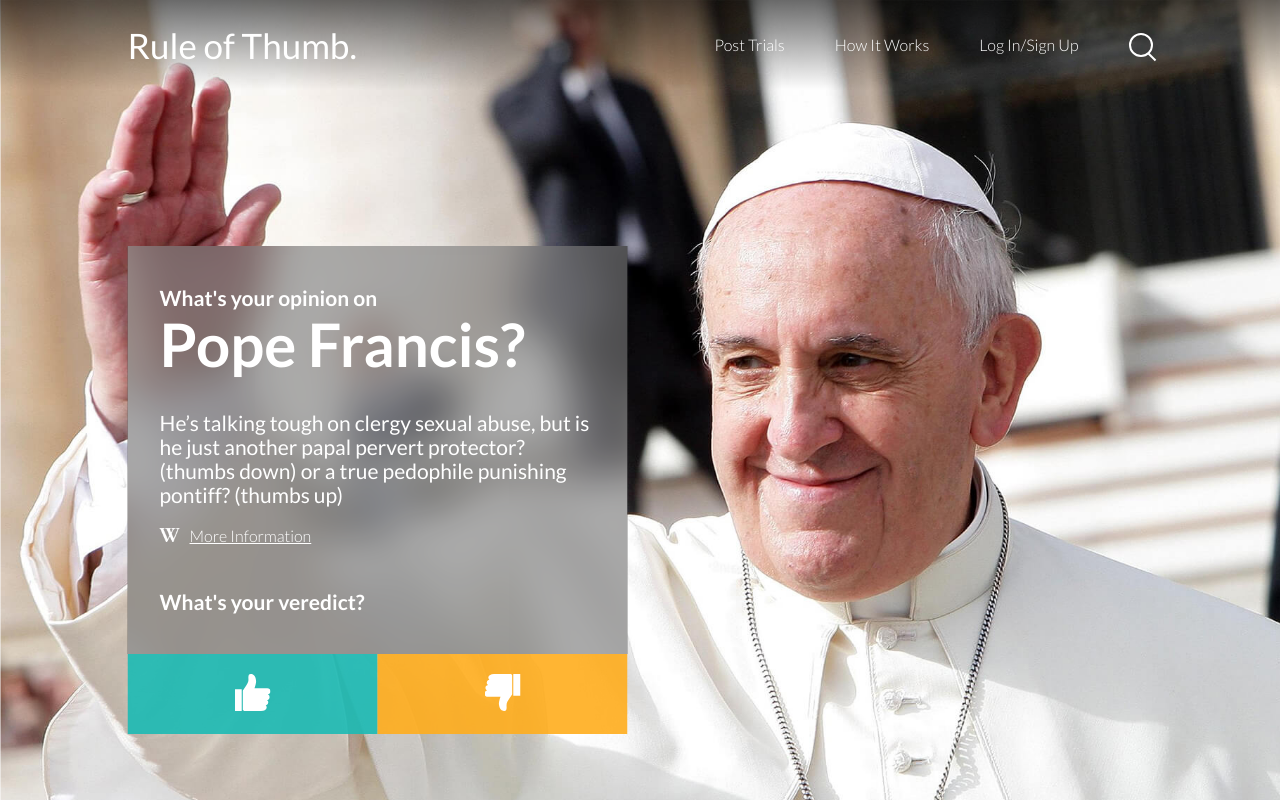
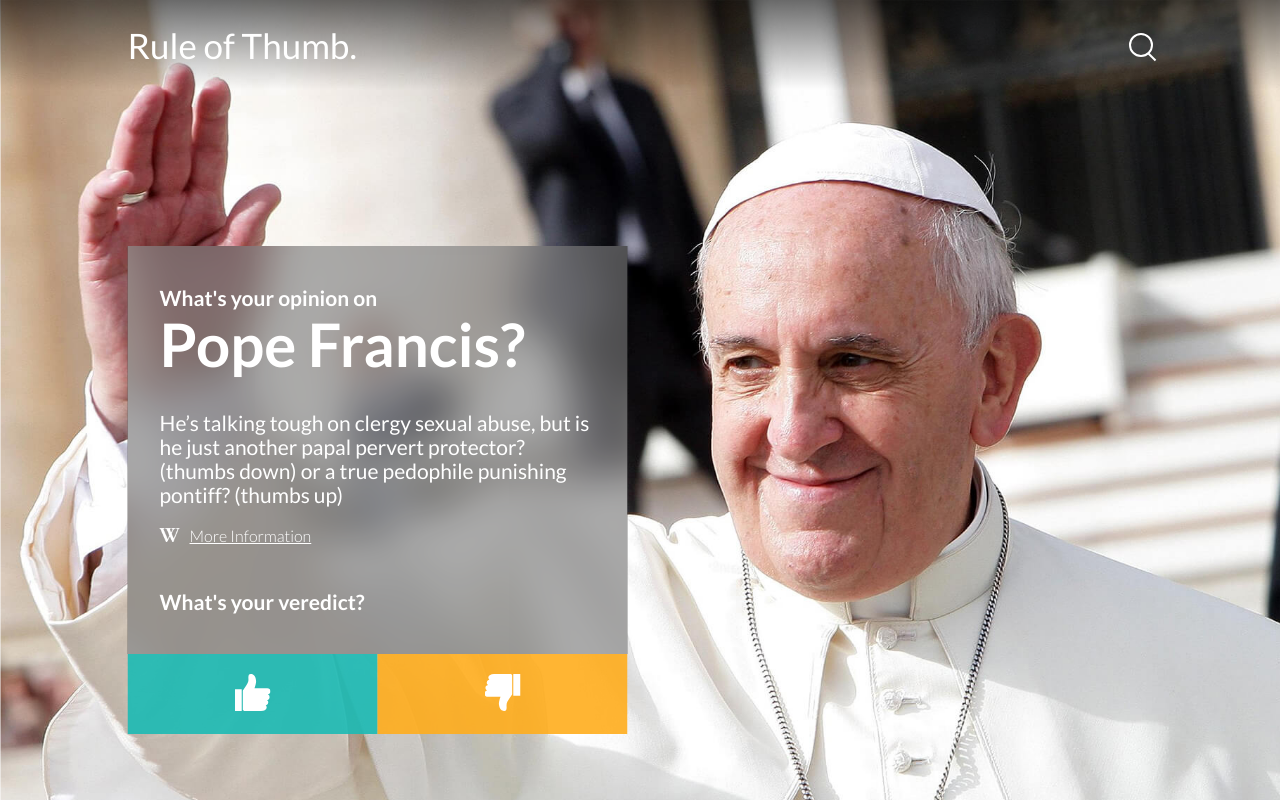
Before and after one commit to mateoodlc/zemoga-test, a Vue app: page / in a window 1280 px wide. Shown: the top 800 px of the page. Built offline with nearby package versions, Linux system fonts and the light colour scheme; no server answers; the database is empty.

Commit message:
additional work for test from now on: menu updates

```diff
--- a/src/styles/home.scss
+++ b/src/styles/home.scss
@@ -32,6 +32,7 @@ header.site-header {
   position: relative;
   font-size: 22px;
   color: #fff;
+  z-index: 999;
 }
 
 .site-header__button {
@@ -97,14 +98,16 @@ nav.nav-container {
   position: absolute;
   display: flex;
   justify-content: center;
-  align-items: center;
+  align-items: flex-start;
   top: 0;
   left: 0;
   width: 100vw;
   height: 100vh;
+  padding-left: 32px;
+  padding-top: 150px;
   background-color: $blue;
   transform: translateX(-100%);
-  transition: transform 0.3;
+  transition: transform 0.3s ease-in-out;
 }
 
 nav.nav-container.nav-container--opened {
@@ -113,37 +116,52 @@ nav.nav-container.nav-container--opened {
 
 nav.nav-container {
   .nav-list__wrapper {
+    position: relative;
     display: flex;
     flex-direction: column;
     justify-content: space-around;
-    align-items: center;
+    align-items: flex-start;
     width: 100%;
     height: 25%;
+    padding-left: 32px;
   }
 }
 
-nav.nav-container .nav-list__wrapper .nav-list__item {
+.nav-list__item {
   display: inline-block;
   color: #fff;
   text-align: center;
   margin-right: 0;
+  margin-bottom: 32px;
   a {
+    display: none;
     font-size: 32px;
     font-weight: 700;
   }
+  .nav-container--opened & {
+    a {
+      display: block;
+    }
+  }
   &:last-of-type {
     margin-right: 0;
+    margin-bottom: 0;
   }
 }
 
 .site-search__wrapper {
   position: absolute;
-  display: inline-block;
+  display: none;
+  top: 28px;
+  right: 80px;
   vertical-align: middle;
   width: 24px;
   height: 24px;
   min-width: 24px;
   margin-left: 50px;
+  .nav-container--opened & {
+    display: block;
+  }
   &:hover,
   &:focus {
   }
@@ -644,6 +662,8 @@ a.footer__social__item {
     position: relative;
     display: inline-block;
     vertical-align: middle;
+    top: unset;
+    right: unset;
     width: 24px;
     height: 24px;
     margin-left: 50px;
@@ -653,25 +673,37 @@ a.footer__social__item {
   }
   nav.nav-container {
     position: relative;
-    background-color: transparent;
+    align-items: center;
     top: auto;
     left: auto;
     width: unset;
     height: 100%;
+    padding-top: 0;
     transform: translateX(0);
+    background-color: transparent;
     flex: 3;
   }
   nav.nav-container {
     .nav-list__wrapper {
+      position: relative;
+      top: unset;
+      left: unset;
       flex-direction: row;
       justify-content: flex-end;
+      align-items: center;
       width: 100%;
       height: 100%;
+      padding-left: 0;
+      padding-top: 0;
     }
   }
   nav.nav-container .nav-list__wrapper .nav-list__item {
     margin-right: 30px;
     text-align: left;
+    margin-bottom: 0;
+    &:last-of-type {
+      margin-bottom: 0;
+    }
     a {
       font-size: 16px;
       font-weight: 300;
```
